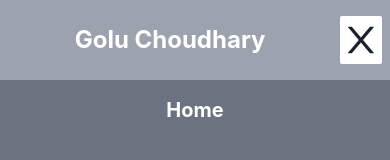
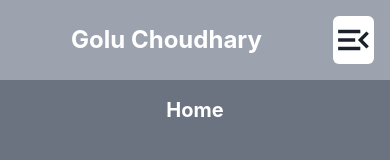
Before and after one commit to Golu7667/Portfolio, a React (Create React App) app: page / in a window 390 px wide. Both pictures are taken after a click on the icon 361 px from the left and 40 px from the top of the page. Shown: the top 160 px of the page. Built offline with nearby package versions, Linux system fonts and the light colour scheme; a web font is replaced by a local one.

Commit message:
header upate done

```diff
--- a/src/components/Header.js
+++ b/src/components/Header.js
@@ -2,6 +2,9 @@ import React,{useState} from 'react'
 import im from '../im.png'
 import { Link } from "react-router-dom"
 import {AiOutlineMenu,AiOutlineClose} from 'react-icons/ai'
+import { MdMenuOpen } from "react-icons/md";
+import { IoMenuOutline } from "react-icons/io5";
+
 function Header() {
 
   const [showNavList, setShowNavList] = React.useState(false);
@@ -28,8 +31,8 @@ function Header() {
      <div className='w-full flex  justify-center text-2xl font-bold text-white gap-y-6'>Golu Choudhary</div>
      {showNavList ?
 
-     <AiOutlineClose className='w-12 h-12 bg-white mr-2 rounded-sm' onClick={()=>setShowNavList(false)}/>
-     : <AiOutlineMenu className='w-12 h-12 bg-white mr-2 rounded-sm' onClick={()=>setShowNavList(true)}/>
+     <MdMenuOpen className='w-12 h-12 bg-white mr-4 rounded-md' onClick={()=>setShowNavList(false)}/>
+     : <IoMenuOutline className='w-12 h-12 bg-white mr-4 rounded-md' onClick={()=>setShowNavList(true)}/>
 
     }
      </div>
```
